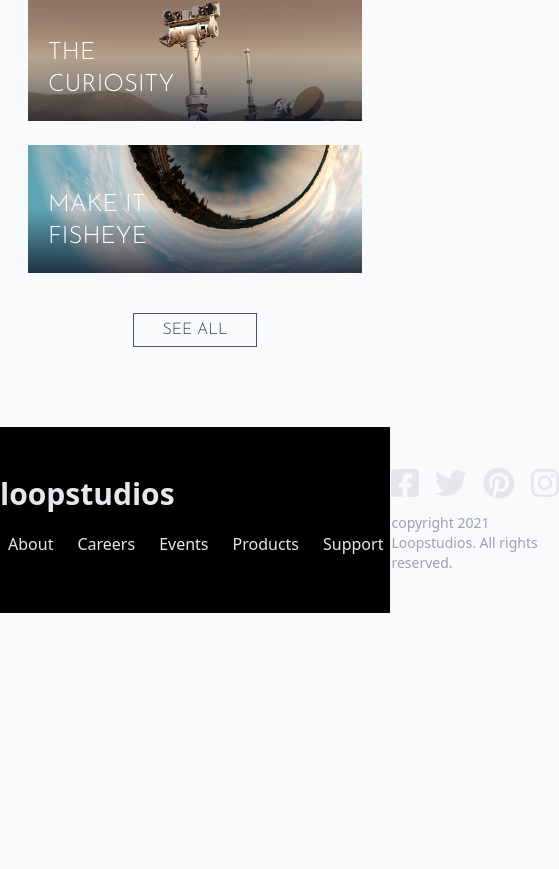
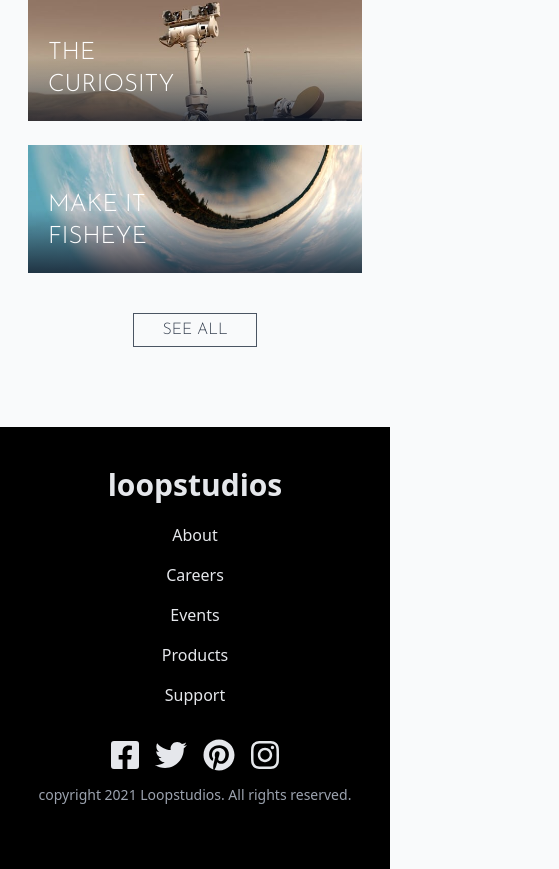
Before and after one commit to radoRandriamahandry/vue-ui-component, a Vue app: page /loopstudio in a window 390 px wide. Shown: the part 2516-3385 px from the top of the page, 559 px wide, since content can reach past the window. Before the commit the page ends 3129 px from the top, so only its background shows below. Built offline with nearby package versions, Linux system fonts and the light colour scheme; a web font is replaced by a local one.

Commit message:
mobile: finish mobile version of the footer

```diff
--- a/src/components/loop-studios/layouts/Footer.vue
+++ b/src/components/loop-studios/layouts/Footer.vue
@@ -4,10 +4,14 @@
 
     <div class="relative max-w-screen-lg py-10 mx-auto">
       <div class="grid text-gray-200 justify-items-center">
-        <div class="flex items-center justify-between w-full">
+        <div
+          class="flex flex-col w-full  sm:items-center sm:flex-row sm:justify-between"
+        >
           <section class="grid gap-3">
-            <h2 class="text-3xl font-bold hero-logo">loopstudios</h2>
-            <div class="flex gap-x-2">
+            <h2 class="text-3xl font-bold text-center hero-logo sm:text-left">
+              loopstudios
+            </h2>
+            <div class="sm:flex gap-x-2">
               <div
                 v-for="link in links"
                 :key="link.name"
@@ -31,7 +35,9 @@
               </div>
             </div>
           </section>
-          <section class="grid gap-3 justify-items-end">
+          <section
+            class="grid gap-3 my-6  sm:my-0 sm:justify-items-end justify-items-center"
+          >
             <div class="flex space-x-4">
               <div>
                 <font-awesome-icon
```
